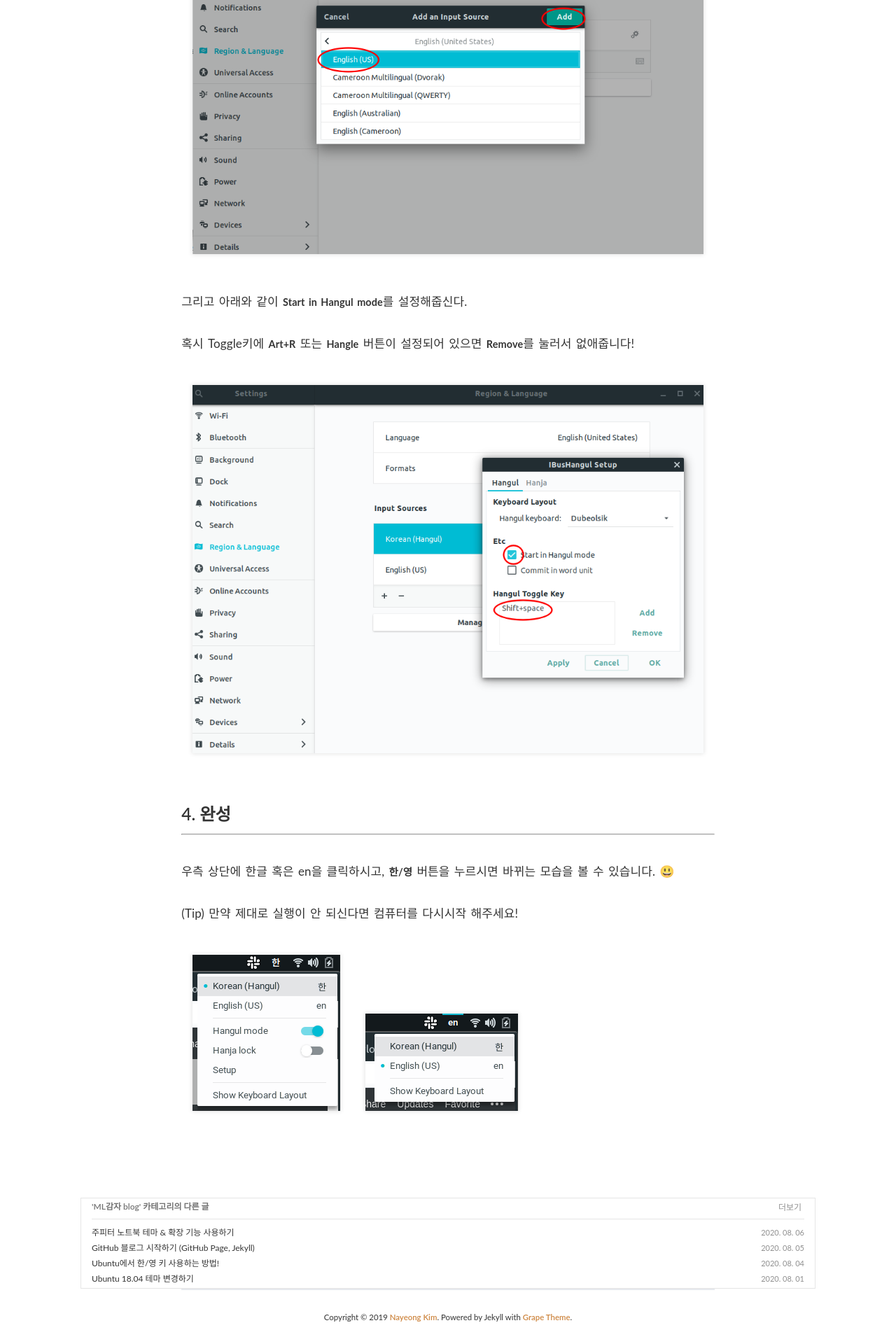
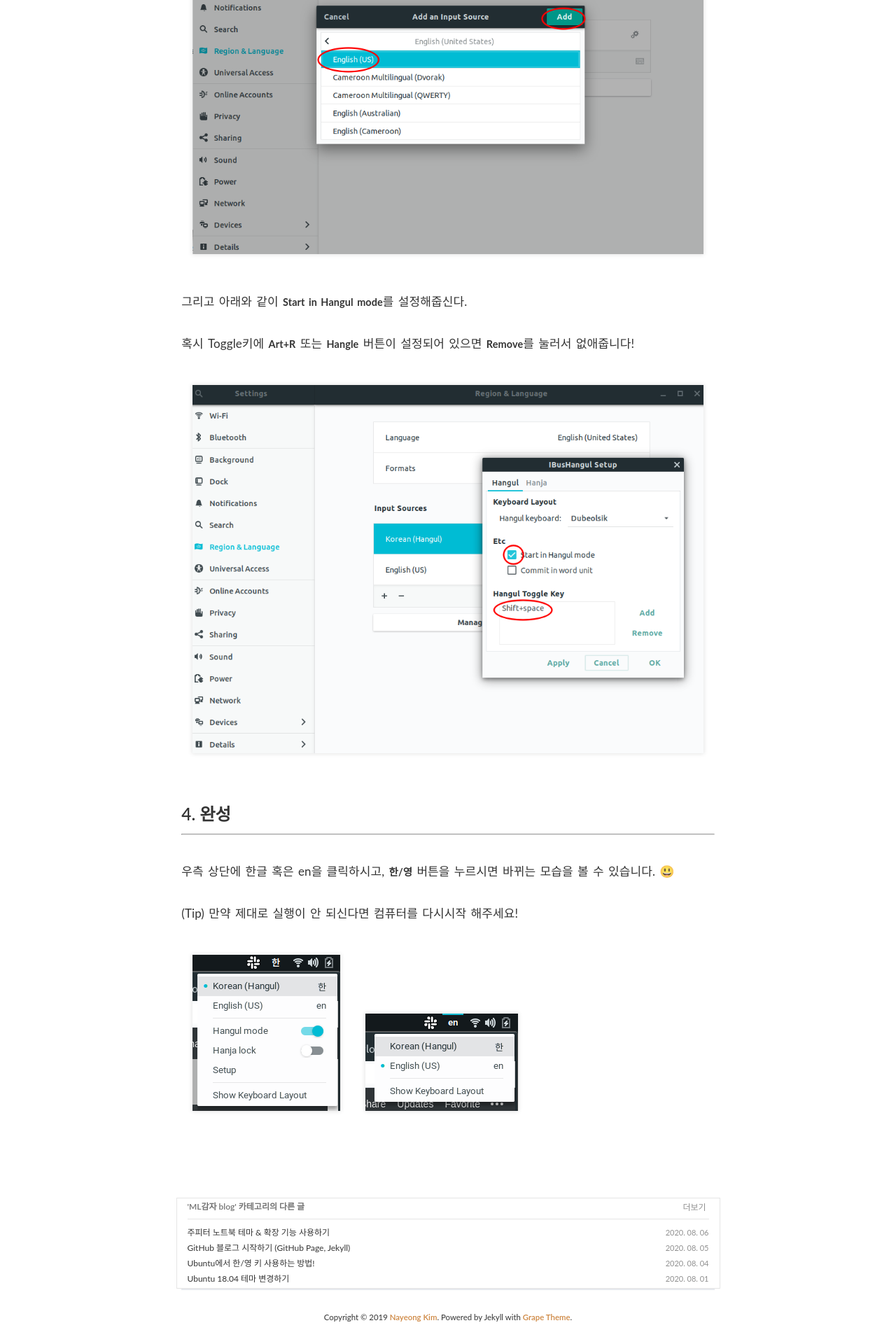
Before and after one commit to PEBpung/PEBpung.github.io, a Jekyll site: the page built from _posts/2020-08-04-ubuntu-hangle-setting.md, in a window 1280 px wide. Shown: the part 4040-5960 px from the top of the page at 70% size. Built offline with Jekyll 4.4.1, drawn with Linux system fonts in a browser that asks for light colours; nearby versions of some CDN libraries; some web fonts are replaced; comment, search, counter and statistics services are not loaded.

Commit message:
[Add] more-post margin

```diff
--- a/_sass/layouts/_post.scss
+++ b/_sass/layouts/_post.scss
@@ -68,6 +68,7 @@
 .more-posts {
     @extend %page-padding;
     padding: 0px 15px !important;
+    margin: 0px 15% !important;
     border: 1px solid #E5E5E5;
     @media (max-width: 991px) {
       margin: 10%;
```
